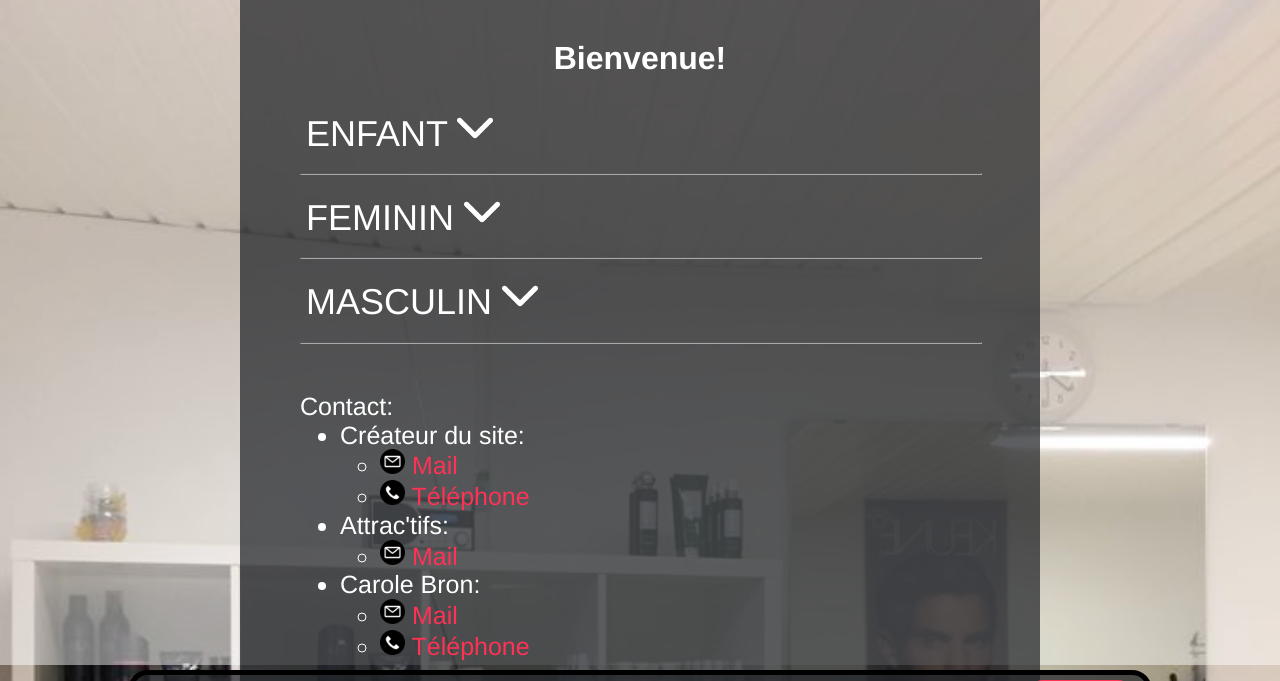
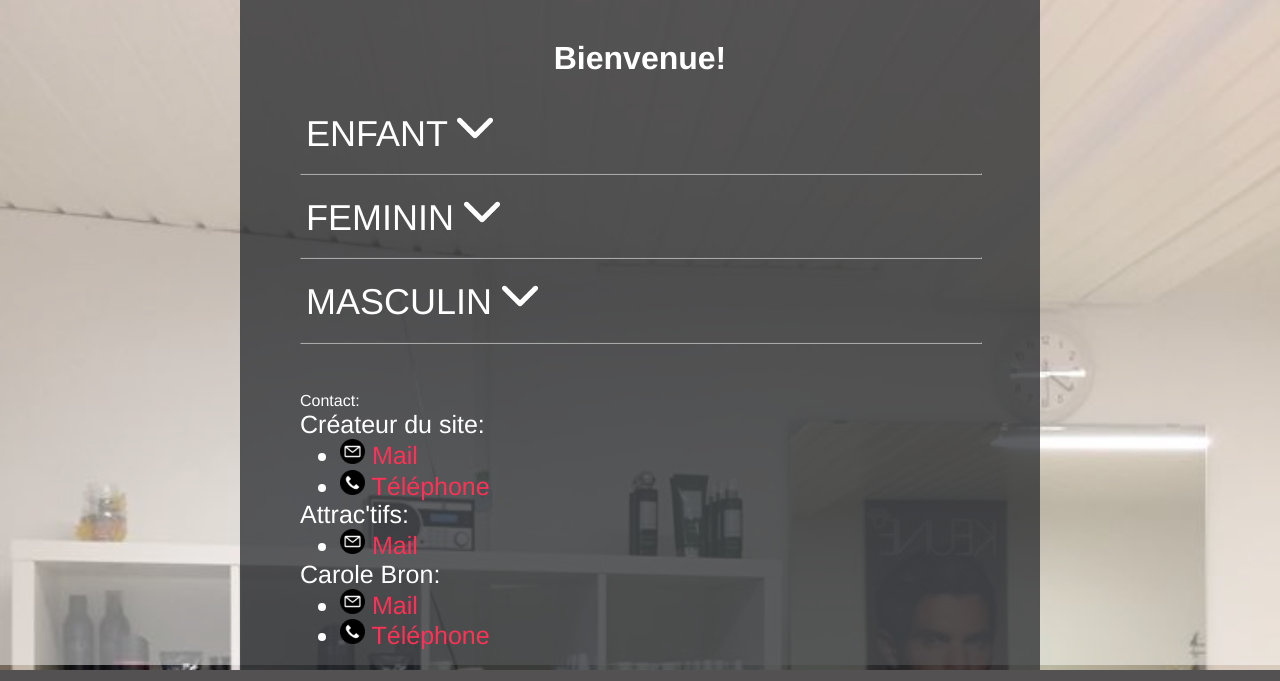
Before and after one commit to dindin-nibnib/attractifs, a PHP site: page / in a window 1280 px wide. Shown: the part 135-816 px from the top of the page. Run offline with PHP 8.4, Linux system fonts and the light colour scheme; some libraries are stand-ins or nearby versions.

Commit message:
formatage de contact

```diff
--- a/css/main.css
+++ b/css/main.css
@@ -13,11 +13,11 @@
 	transition: all 300ms, border 100ms, box-shadow 100ms, top 200ms cubic-bezier(.5, -1, .5, 2), bottom 200ms cubic-bezier(.5, -1, .5, 2);
 }
 
-footer > *, footer {
+#contact > div > *, #contact > div {
 	font-size: 25px;
 }
 
-footer > ul {
+#contact > div > ul {
 	margin: 0;
 }
 
--- a/index.html
+++ b/index.html
@@ -100,8 +100,8 @@
 
 <footer>
 	Contact:
-	<ul>
-		<li>
+	<div id="contact">
+		<div id="dindin">
 			Créateur du site:
 			<ul>
 				<li>
@@ -117,8 +117,9 @@
 					</a>
 				</li>
 			</ul>
-		</li>
-		<li>
+		</div>
+
+		<div id="attractifs">
 			Attrac'tifs:
 			<ul>
 				<li>
@@ -128,8 +129,9 @@
 					</a>
 				</li>
 			</ul>
-		</li>
-		<li>
+		</div>
+
+		<div id="carole">
 			Carole Bron:
 			<ul>
 				<li>
```
